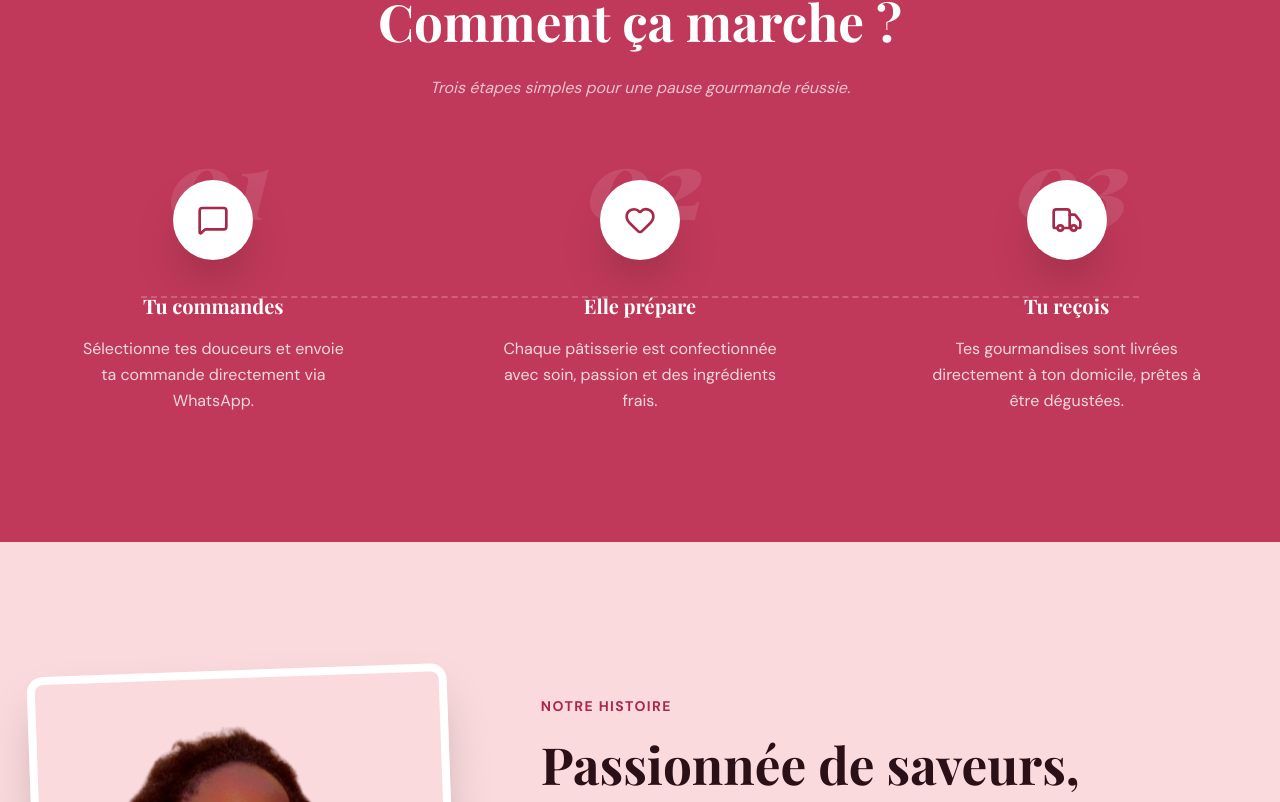
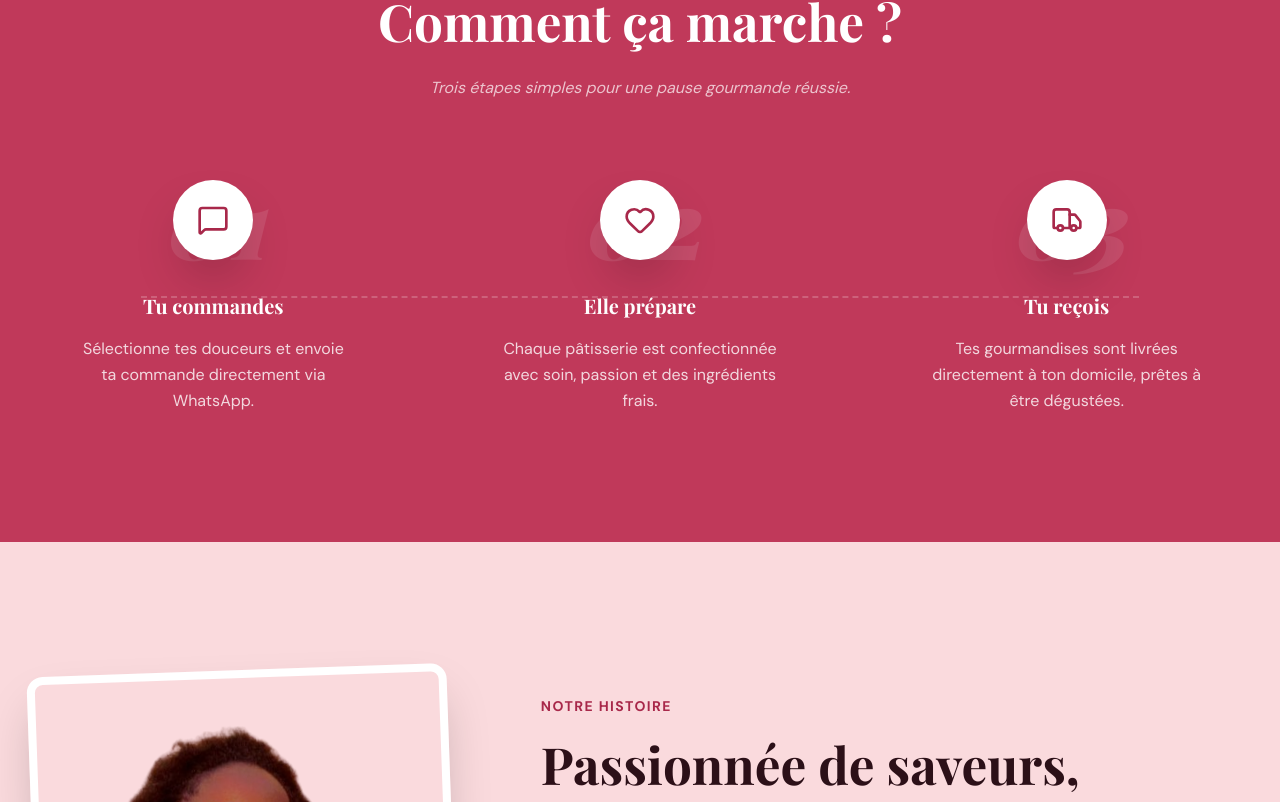
Before and after one commit to DIABY007/Site-Patissera-Sara-Delice, a Next.js app: page / in a window 1280 px wide. Shown: the part 3498-4300 px from the top of the page. Built offline with nearby package versions, Linux system fonts and the light colour scheme; a web font is replaced by a local one.

Commit message:
Fix layout in ProcessSection: wrap icon and number in relative container

```diff
--- a/src/components/sections/ProcessSection.tsx
+++ b/src/components/sections/ProcessSection.tsx
@@ -66,8 +66,8 @@ export const ProcessSection = () => {
               transition={{ duration: 0.6, delay: index * 0.2 }}
               className="flex flex-col items-center text-center group"
             >
-              <div className="relative mb-8">
-                <span className="font-display text-7xl md:text-8xl font-black italic text-white/10 absolute -top-12 left-1/2 -translate-x-1/2 pointer-events-none group-hover:text-white/15 transition-colors">
+              <div className="relative size-20 mb-8 flex items-center justify-center">
+                <span className="absolute top-1/2 left-1/2 -translate-x-1/2 -translate-y-1/2 font-display text-7xl md:text-8xl font-black italic text-white/10 pointer-events-none group-hover:text-white/15 transition-colors z-0">
                   {step.number}
                 </span>
                 <div className="size-20 rounded-full bg-white flex items-center justify-center shadow-2xl relative z-10">
```
